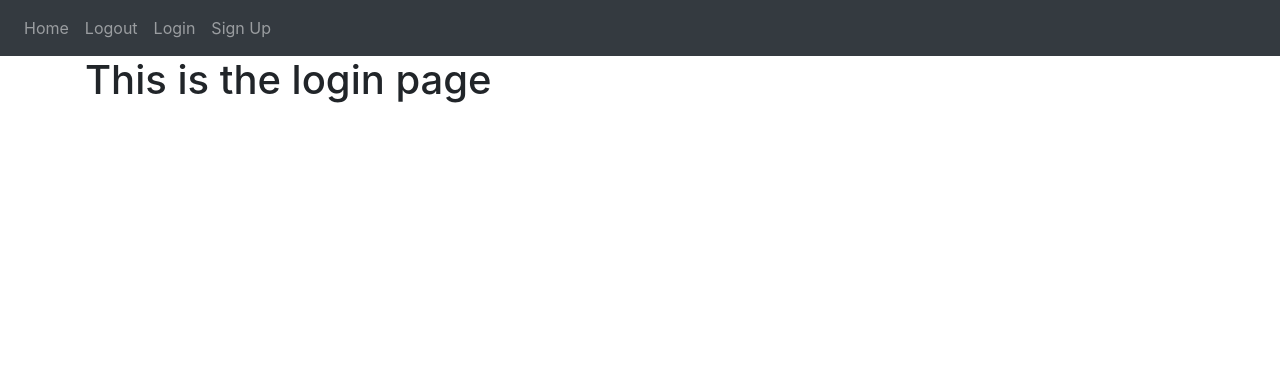
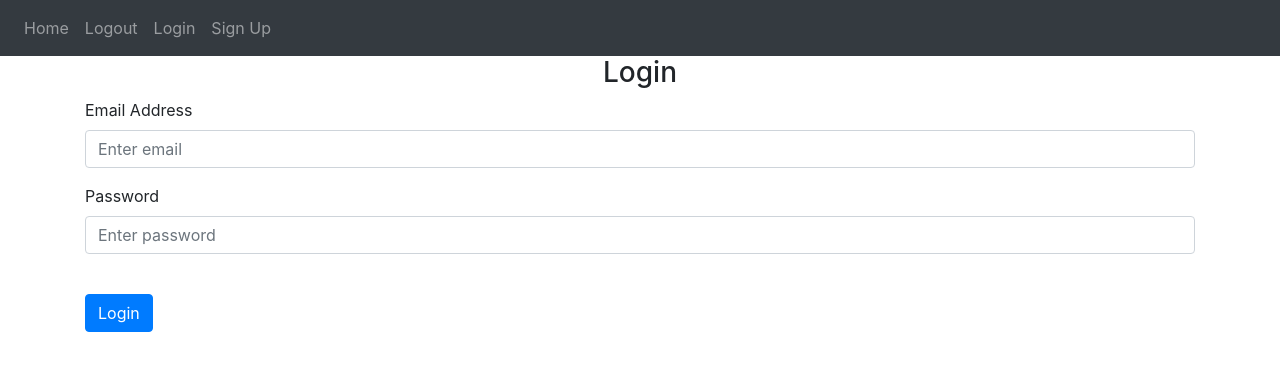
Before and after one commit to davisholdstock/flaskNotes, a Flask app: page /login in a window 1280 px wide. Shown: the top 371 px of the page. Run offline with Flask 3, Linux system fonts and the light colour scheme; some libraries are stand-ins or nearby versions.

Commit message:
added (login) frontend

```diff
--- a/website/templates/login.html
+++ b/website/templates/login.html
@@ -3,5 +3,29 @@
 {% block title %}Login{% endblock%}
 
 {% block content %}
-<h1>This is the login page</h1>
+<form method="POST">
+    <h3 align="center">Login</h3>
+    <div class="form-group">
+      <label for="email">Email Address</label>
+      <input
+        type="email"
+        class="form-control"
+        id="email"
+        name="email"
+        placeholder="Enter email"
+      />
+    </div>
+    <div class="form-group">
+      <label for="password1">Password</label>
+      <input
+        type="password"
+        class="form-control"
+        id="password"
+        name="password"
+        placeholder="Enter password"
+      />
+    </div>
+    <br />
+    <button type="submit" class="btn btn-primary">Login</button>
+  </form>
 {% endblock%}
```
